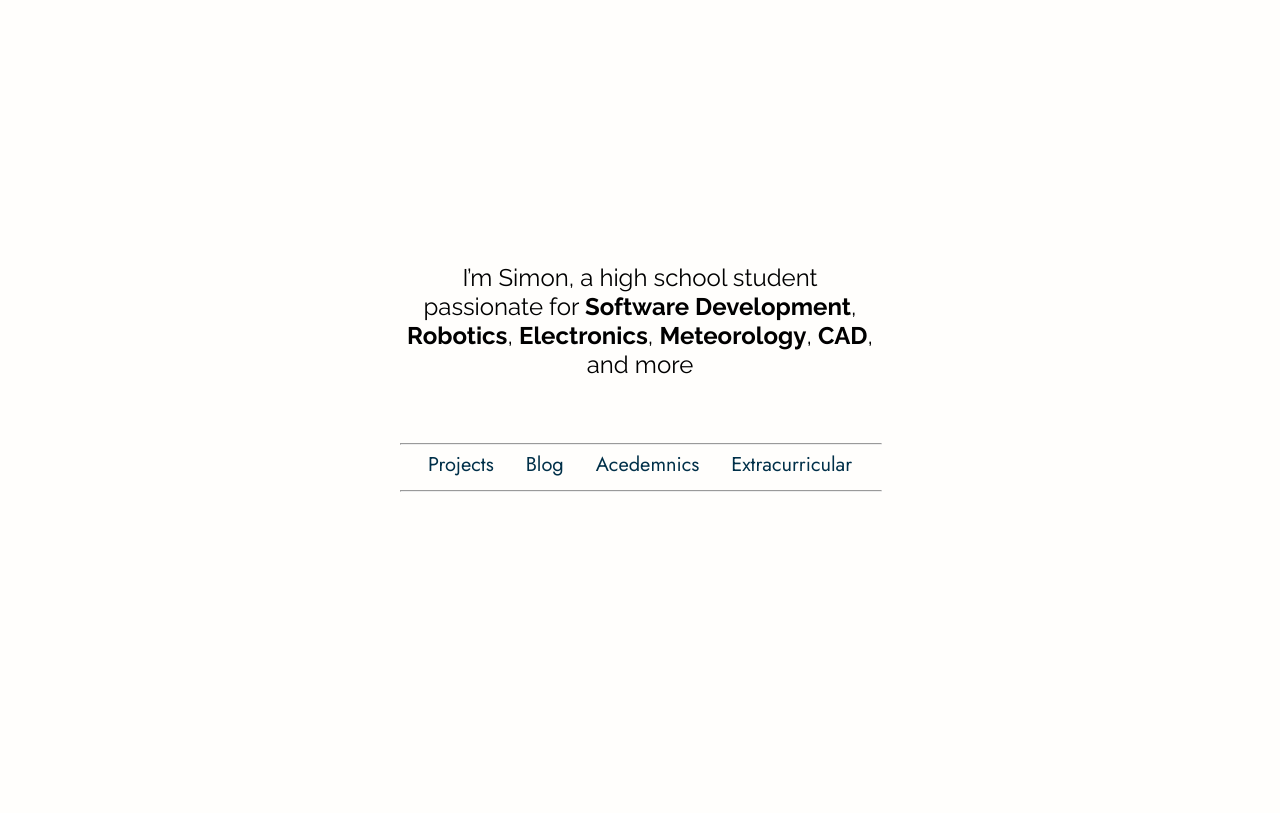
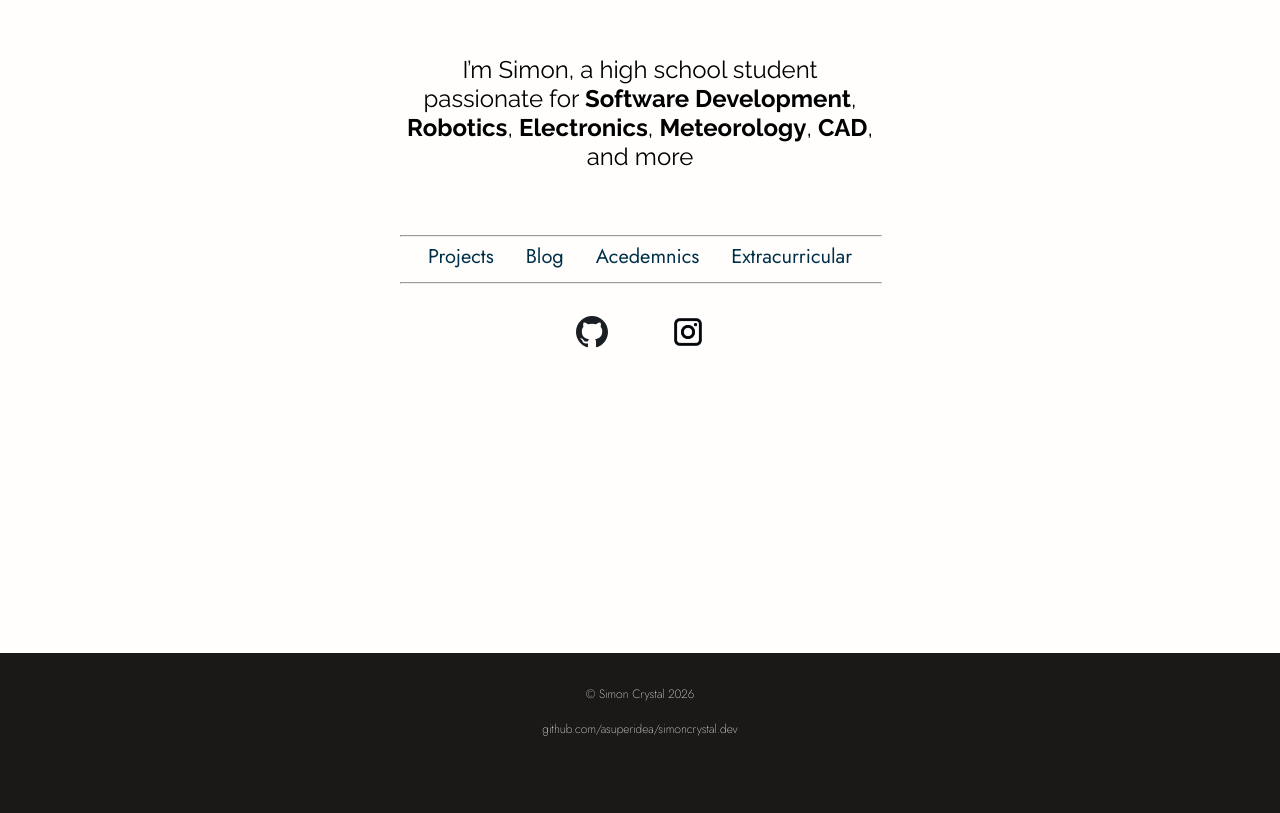
Before and after one commit to asuperidea/simoncrystal.dev, a website: page apps/site/public/index.html in a window 1280 px wide. Shown: the part 105-918 px from the top of the page. Before the commit the page ends 800 px from the top, so only its background shows below. Drawn offline with Linux system fonts and the light colour scheme.

Commit message:
new home page, gitignore, build.js, updates. moved images out of /public

```diff
--- a/apps/site/public/index.html
+++ b/apps/site/public/index.html
@@ -9,8 +9,12 @@
     <link href="https://fonts.googleapis.com/css2?family=Jost:ital,wght@0,100..900;1,100..900&family=Raleway:ital,wght@0,100..900;1,100..900&display=swap" rel="stylesheet">
 </head>
 <body>
+    <div id="pagewrap">
+        <main id="main">
             <div id="headline">
-        <div><p class="raleway-reg" id="headlinetext">I’m Simon, a high school student passionate for <strong>Software Development</strong>, <strong>Robotics</strong>, <strong>Electronics</strong>, <strong>Meteorology</strong>, <strong>CAD</strong>, <strong></strong> and <link>more</link></p></div>
+                <div>
+                    <p class="raleway-reg" id="headlinetext">I’m Simon, a high school student passionate for <strong>Software Development</strong>, <strong>Robotics</strong>, <strong>Electronics</strong>, <strong>Meteorology</strong>, <strong>CAD</strong>, <strong></strong> and <link>more</link></p>
+                </div>
                 <hr id="menuline">
                 <div id="menuitems">
                     <p class="jost-reg" id="menuitem"><a href="projects.html">Projects</a></p>
@@ -24,5 +28,11 @@
                     <a href="https://instagram.com/asuperidea"><div class="logos instaimage"></div></a>
                 </div>
             </div>
+        </main>
+        <footer id="footer">
+            <p class="jost-light" id="fttext" style="margin-top: 2rem;">© Simon Crystal 2026</p>
+            <p class="jost-light" id="fttext"><p><a class="jost-light" id="fttext" href="https://github.com/asuperidea/simoncrystal.dev">github.com/asuperidea/simoncrystal.dev</a></p>
+        </footer>
+    </div>
 </body>
 </html>
--- a/apps/site/public/projects.js
+++ b/apps/site/public/projects.js
@@ -11,6 +11,7 @@ fetch('projects.json')
                 </div>
                 <hr style="margin-bottom: -1rem;">
                 <div id="project-body"><p class="jost-reg">${project.html}</p></div>
+                <hr style="margin-bottom: 1rem;">
                 <div id="project-links">${project.links.map(link => `<p class="jost-reg">${link}</p>`).join('')}</div>
             `;
             container.appendChild(div);
--- a/apps/site/public/projects.json
+++ b/apps/site/public/projects.json
@@ -10,7 +10,7 @@
   {
     "id": "isaac",
     "heading": "Isaac The Carpentopod (Robot)",
-    "html": "Isaac The Carpentopod is a walking robot that uses <a href=\"https://www.decarpentier.nl/carpentopod\">Giliam de Carpentier&#39;s <em>Carpentopod</em> Linkage</a>. Isaac&#39;s body is fully 3D printed in PLA, his brain is an <strong>Arduinio mega</strong> paired with an <strong>L298N dual motor driver</strong> that powers both of Isaac&#39;s <strong>Gearbox DC Motors</strong>. Isaac was designed in <a href=\"https://cad.onshape.com/documents/fd8d649ce3643e24ce6086ff/w/2fd19f425c5ef16a61c62a1e/e/ff1b6042f026958810a4dbde?renderMode=0&uiState=6a542440be2fa235f951ae78\">OnShape</a> using the ratios Giliam de Carpentier used in his <a href=\"https://www.decarpentier.nl/carpentopod\">Walking Table</a>. These rations were generated by Giliam using software that eveloved thousands of leg generations until it found an ideal linkage. Giliam was inspried by <a href=\"https://en.wikipedia.org/wiki/Jansen%27s_linkage\">Jansen&#39;s linkage</a>, a similar linkage designed by kinetic sculptor Theo Jansen for his <a href=\"https://en.wikipedia.org/wiki/Theo_Jansen#The_strandbeest\"><em>Strandbeest</em></a>.\nIsaac was built for the <a href=\"https://hackclub.com/\">Hackclub</a> program <a href=\"https://macondo.hackclub.com/\">Macondo</a>. For previous projects, Hackclub provided me with funding and an amazing community. You can see <a href=\"https://macondo.hackclub.com/projects/7520\"><strong>Isaac on Hackclub here</strong></a>.\n",
+    "html": "Isaac The Carpentopod is a walking robot that uses <a href=\"https://www.decarpentier.nl/carpentopod\">Giliam de Carpentier&#39;s <em>Carpentopod</em> Linkage</a>. Isaac&#39;s body is fully 3D printed in PLA, his brain is an <strong>Arduinio mega</strong> paired with an <strong>L298N dual motor driver</strong> that powers both of Isaac&#39;s <strong>Gearbox DC Motors</strong>.\n",
     "links": [
       "<a href=\"https://github.com/RiptideVideos/Isaac-The-Carpentopod/\">Github</a> ",
       "<a href=\"https://macondo.hackclub.com/projects/7520\">Macondo Project</a>  "
--- a/apps/site/public/style.css
+++ b/apps/site/public/style.css
@@ -6,8 +6,17 @@
         --light-blue: #669BBC;
         --light-red: #C1121F;
     }
+html, body {
+  -ms-overflow-style: none;
+  scrollbar-width: none;
+}
+html::-webkit-scrollbar, body::-webkit-scrollbar {
+  display: none;
+}
+
 body{
     background-color: var(--primary);
+    margin: 0;
 }
 a {
     color: var(--blue);
@@ -18,6 +27,14 @@ a:hover {
     color: var(--light-blue);
     text-decoration: underline;
 }
+footer {
+    background-color: #1a1918;
+    color: var(--primary);
+    text-align: center;
+    height: 10rem;
+    width: 100% !important;
+}
+
 .raleway-reg {
     font-family: "Raleway", sans-serif;
     font-optical-sizing: auto;
@@ -48,7 +65,7 @@ a:hover {
 .jost-light {
     font-family: "Jost", sans-serif;
     font-optical-sizing: auto;
-    font-weight: 300;
+    font-weight: 200;
 }
 .jost-med {
     font-family: "Jost", sans-serif;
@@ -70,6 +87,14 @@ a:hover {
     margin-top: 0;
 }
 
+#pagewrap {
+    display: flex;
+    flex-direction: column;
+    min-height: 114.8vh;
+}
+#main {
+    flex: 1;
+}
 
 #headline {
     width: 50%;
@@ -77,7 +102,7 @@ a:hover {
     display: block;
     align-items: center;
     margin: auto;
-    margin-top: 23rem;
+    margin-top: 20vh;
 }
 #headlinetext {
     font-size: 24px;
@@ -123,10 +148,10 @@ a:hover {
     margin-right: 2rem;
 }
 .githubimage {
-     background-image: url(../images/github.svg);
+    background-image: url(../images/github.svg);
 }
 .instaimage {
-    background-image: url(../Images/instagram.png);
+    background-image: url(../images/instagram.png);
 }
 
 #headline2 {
@@ -169,3 +194,7 @@ a:hover {
     width: 100%;
     height: 20%;
 }
+#fttext {
+    color: white !important;
+    font-size: 12px;
+}
--- a/build.js
+++ b/build.js
@@ -27,3 +27,5 @@ const projects = files.map(file => {
 
 fs.writeFileSync(outputPath, JSON.stringify(projects, null, 2));
 console.log(`${projects.length} projects written to ${outputPath}`);
+
+/* Blog code */
```
Also changed, not shown: apps/site/images/birthdaysite.png (renamed from apps/site/public/Images/birthdaysite.png), apps/site/images/blank.txt (renamed from apps/site/public/Images/blank.txt), apps/site/images/github.svg (renamed from apps/site/public/Images/github.svg), apps/site/images/hexagon.svg (renamed from apps/site/public/Images/hexagon.svg), apps/site/images/instagram.png (renamed from apps/site/public/Images/instagram.png), 1 other file. Lines whose indentation alone changed are shown as unchanged.
